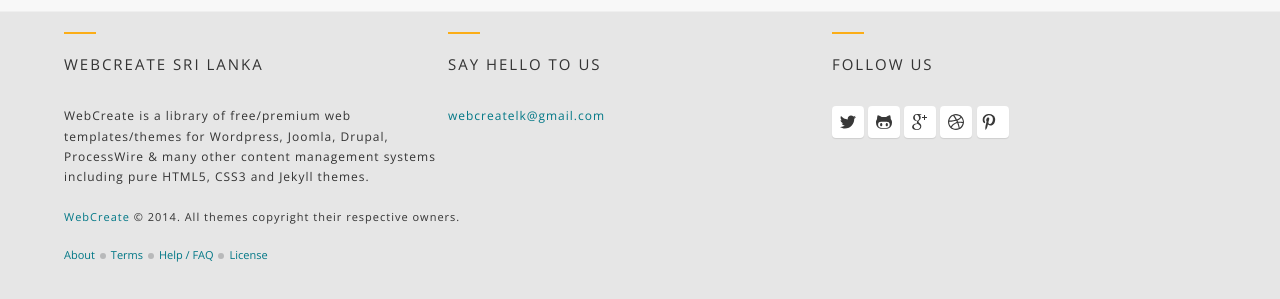
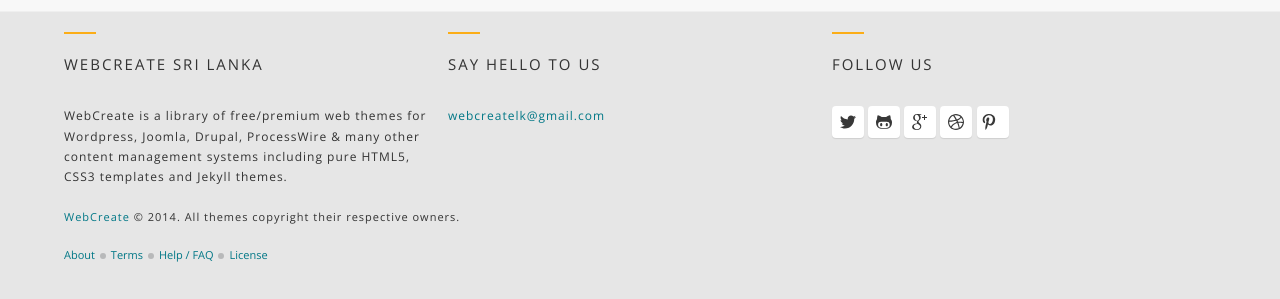
Before and after one commit to web-create/web-create.github.io, a Jekyll site: the page built from index.html, in a window 1280 px wide. Shown: the part 1280-1579 px from the top of the page. Built offline with Jekyll 4.4.1, drawn with Linux system fonts in a browser that asks for light colours; nearby versions of some CDN libraries.

Commit message:
Change footer text

```diff
--- a/_includes/main-footer.html
+++ b/_includes/main-footer.html
@@ -3,10 +3,10 @@
         <div class="column">
             <h4 class="title">WebCreate Sri Lanka</h4>
             <p>
-                WebCreate is a library of free/premium web templates/themes
+                WebCreate is a library of free/premium web themes
                 for Wordpress, Joomla,
                 Drupal, ProcessWire & many other content management systems
-                including pure HTML5, CSS3 and Jekyll themes.
+                including pure HTML5, CSS3 templates and Jekyll themes.
             </p>
         </div>
 
```
